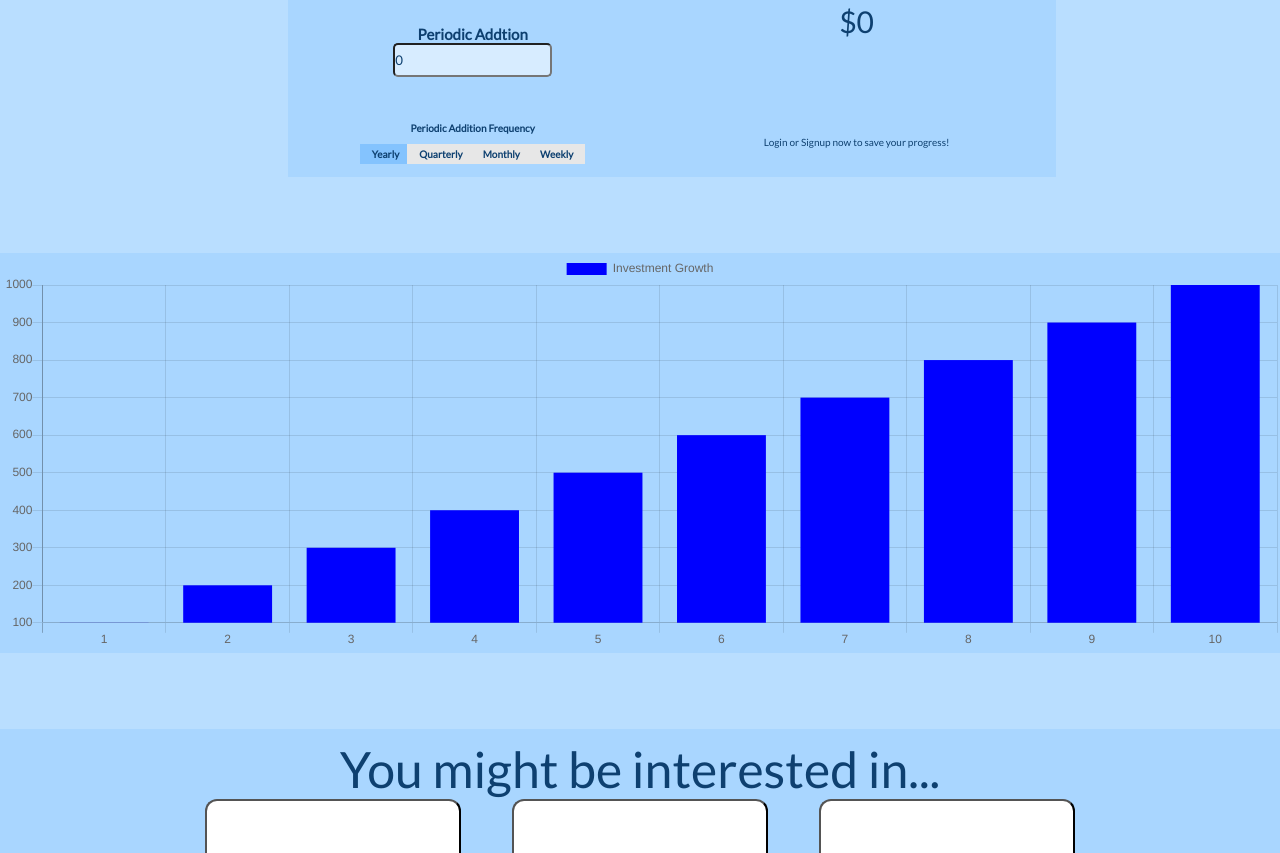
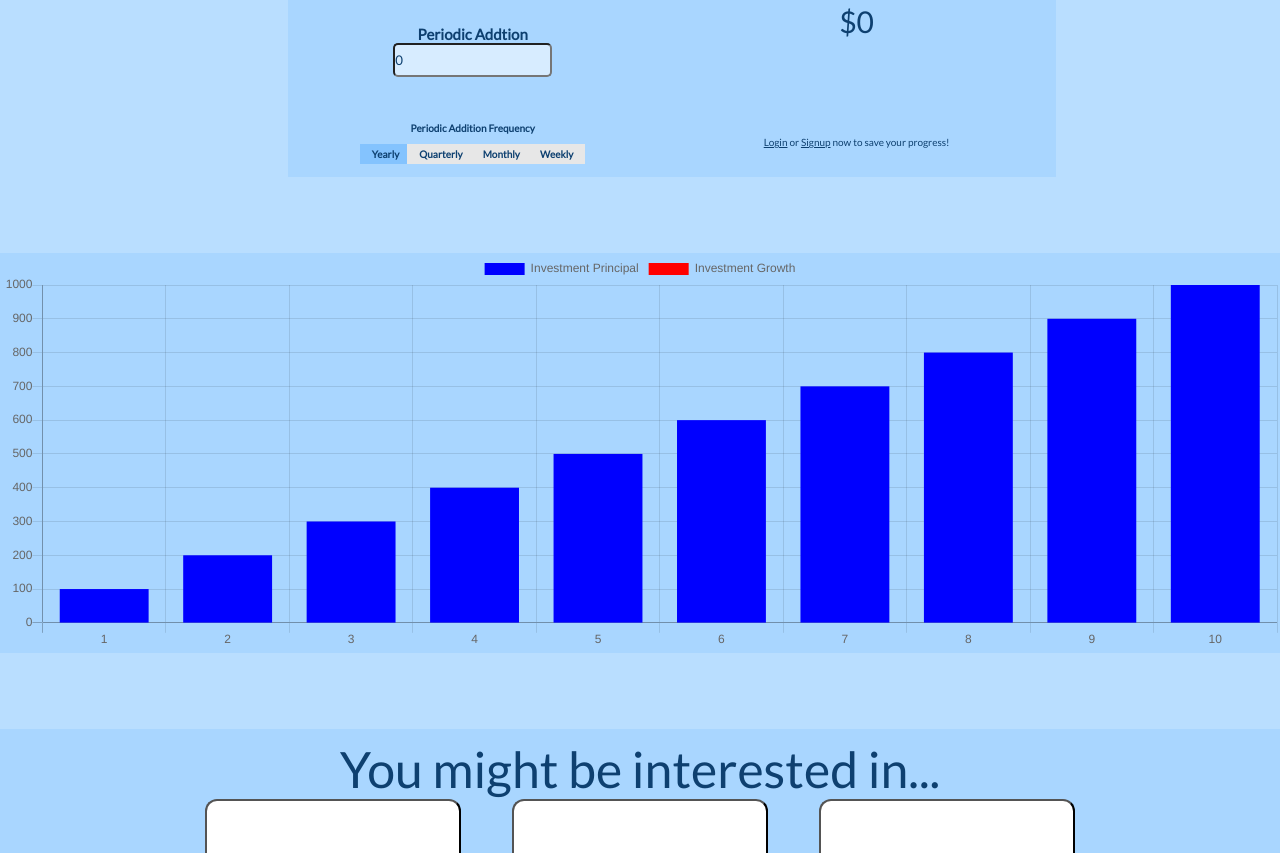
Before and after one commit to limjoobin/bt3103-finbud, a Vue app: page /investment_growth in a window 1280 px wide. Shown: the part 620-1473 px from the top of the page. Built offline with nearby package versions, Linux system fonts and the light colour scheme; no server answers.

Commit message:
Added stack barchart and fixed rounding errors

```diff
--- a/src/components/pages/BudgetCalculatorPage/BudgetPlanning.vue
+++ b/src/components/pages/BudgetCalculatorPage/BudgetPlanning.vue
@@ -45,7 +45,7 @@
                         <label style ="font-size: 8px;">50% on needs, 30% on wants, and socking away 20% to savings.</label>
                     </th>
                     <td>
-                        <p style = "margin: 0px; font-size: 10px;">Login or Signup now to save your progress!</p>
+                        <p style = "margin: 0px; font-size: 10px;"><router-link to = "/">Login</router-link> or <router-link to = "/signup">Signup</router-link> now to save your progress!</p>
                     </td>
                 </tr>
             </table>
--- a/src/components/pages/InvestmentGrowthPage/InvestmentGrowth.vue
+++ b/src/components/pages/InvestmentGrowthPage/InvestmentGrowth.vue
@@ -54,12 +54,12 @@
                         <label for="radio4">Weekly</label>
                     </th>
                     <td>
-                        <p style = "margin: 0px; font-size: 10px;">Login or Signup now to save your progress!</p>
+                        <p style = "margin: 0px; font-size: 10px;"><router-link to = "/">Login</router-link> or <router-link to = "/signup">Signup</router-link> now to save your progress!</p>
                     </td>
                 </tr>
             </table>
             <br><br><br><br>
-            <igchart :data="data" :options="chartOptions"/>
+            <igchart :data="data" :options="chartOptions" :value="principal"/>
         </div>
         <br><br><br><br>
         <p style ="text-align: center; padding-top: 10px;font-size: 50px; color: #0E4070">You might be interested in...</p>
@@ -92,6 +92,7 @@ export default {
             value2: 0,
             value3: 0,
             data: [100,200,300,400,500,600,700,800,900,1000],
+            principal: [],
         }
     },
     methods: {
@@ -106,7 +107,7 @@ export default {
             var total = Number(this.startingBalance);
             var tracker = Number(this.startingBalance);
             var storage = [];
-            storage.push(tracker);
+            //storage.push(tracker);
             for (let i = 0; i < this.Duration; i++) {
                 tracker += Number(this.Pa);
                 storage.push(tracker);
@@ -117,9 +118,10 @@ export default {
                 total += (Number(total)*Number(this.Arr/100));
                 this.data.push(total);
             }
-            this.value1 = this.data.slice(-1)[0];
-            this.value2 =  tracker;
-            this.value3 = this.value1 - this.value2;
+            this.value1 = this.data.slice(-1)[0].toFixed(2);
+            this.value2 =  tracker.toFixed(2);
+            this.value3 = (this.value1 - this.value2).toFixed(2);
+            this.principal = storage;
             //this.value1 = this.startingBalance * (1 + ((this.Arr/100) / 1))**(1*this.Duration);
             //this.value3 = this.value1 - this.startingBalance;
         },
@@ -128,22 +130,23 @@ export default {
             var total = Number(this.startingBalance);
             var tracker = Number(this.startingBalance);
             var storage = [];
-            storage.push(tracker);
+            //storage.push(tracker);
             for (let i = 0; i < this.Duration; i++) {
                 for (let j = 0; j < 4; j++) {
                     tracker += Number(this.Pa);
-                    storage.push(tracker);
                     if (i == 0) {
                         total += total*Number(this.Arr/400);
                     }
                     total += Number(this.Pa);
                     total += (Number(total)*Number(this.Arr/400));
                 }
+                storage.push(tracker);
                 this.data.push(total);
             }
-            this.value1 = this.data.slice(-1)[0];
-            this.value2 =  tracker;
-            this.value3 = this.value1 - this.value2;
+            this.value1 = this.data.slice(-1)[0].toFixed(2);
+            this.value2 =  tracker.toFixed(2);
+            this.value3 = (this.value1 - this.value2).toFixed(2);
+            this.principal = storage;
             //this.value1 = this.startingBalance * (1 + ((this.Arr/100) / 4))**(4*this.Duration);
             //this.value3 = this.value1 - this.startingBalance;
         },
@@ -152,22 +155,22 @@ export default {
             var total = Number(this.startingBalance);
             var tracker = Number(this.startingBalance);
             var storage = [];
-            storage.push(tracker);
             for (let i = 0; i < this.Duration; i++) {
                 for (let j = 0; j < 12; j++) {
                     tracker += Number(this.Pa);
-                    storage.push(tracker);
                     if (i == 0) {
                         total += total*Number(this.Arr/1200);
                     }
                     total += Number(this.Pa);
                     total += (Number(total)*Number(this.Arr/1200));
                 }
+                storage.push(tracker)
                 this.data.push(total);
             }
-            this.value1 = this.data.slice(-1)[0];
-            this.value2 =  tracker;
-            this.value3 = this.value1 - this.value2;
+            this.value1 = this.data.slice(-1)[0].toFixed(2);
+            this.value2 =  tracker.toFixed(2);
+            this.value3 = (this.value1 - this.value2).toFixed(2);
+            this.principal = storage;
             //this.value1 = this.startingBalance * (1 + ((this.Arr/100) / 12))**(12*this.Duration);
             //this.value3 = this.value1 - this.startingBalance;
         },
@@ -176,11 +179,11 @@ export default {
             var total = Number(this.startingBalance);
             var tracker = Number(this.startingBalance);
             var storage = [];
-            storage.push(tracker);
+            //storage.push(tracker);
             for (let i = 0; i < this.Duration; i++) {
                 for (let j = 0; j < 52; j++) {
                     tracker += Number(this.Pa);
-                    storage.push(tracker);
+                    //storage.push(tracker);
                     if (i == 0) {
                         total += total*Number(this.Arr/5200);
                     }
@@ -188,10 +191,12 @@ export default {
                     total += (Number(total)*Number(this.Arr/5200));
                 }
                 this.data.push(total);
+                storage.push(tracker)
             }
-            this.value1 = this.data.slice(-1)[0];
-            this.value2 =  tracker;
-            this.value3 = this.value1 - this.value2;
+            this.value1 = this.data.slice(-1)[0].toFixed(2);
+            this.value2 =  tracker.toFixed(2);
+            this.value3 = (this.value1 - this.value2).toFixed(2);
+            this.principal = storage;
             //this.value1 = this.startingBalance * (1 + ((this.Arr/100) / 52))**(52*this.Duration);
             //this.value3 = this.value1 - this.startingBalance;
         }
@@ -203,20 +208,22 @@ export default {
                 var total = Number(this.startingBalance);
                 var tracker = Number(this.startingBalance);
                 var storage = [];
-                storage.push(tracker);
+                //storage.push(tracker);
                 for (let i = 0; i < this.Duration; i++) {
                     tracker += Number(this.Pa);
-                    storage.push(tracker);
+                    //storage.push(tracker);
                     if (i == 0) {
                         total += total*Number(this.Arr/100);
                     }
                     total += Number(this.Pa);
                     total += (Number(total)*Number(this.Arr/100));
                     this.data.push(total);
+                    storage.push(tracker);
                 }
-                this.value1 = this.data.slice(-1)[0];
-                this.value2 =  tracker;
-                this.value3 = this.value1 - this.value2;
+                this.value1 = this.data.slice(-1)[0].toFixed(2);
+                this.value2 =  tracker.toFixed(2);
+                this.value3 = (this.value1 - this.value2).toFixed(2);
+                this.principal = storage;
             }
         },
         startingBalance: function() {
@@ -225,20 +232,22 @@ export default {
                 var total = Number(this.startingBalance);
                 var tracker = Number(this.startingBalance);
                 var storage = [];
-                storage.push(tracker);
+                //storage.push(tracker);
                 for (let i = 0; i < this.Duration; i++) {
                     tracker += Number(this.Pa);
-                    storage.push(tracker);
+                    //storage.push(tracker);
                     if (i == 0) {
                         total += total*Number(this.Arr/100);
                     }
                     total += Number(this.Pa);
                     total += (Number(total)*Number(this.Arr/100));
                     this.data.push(total);
+                    storage.push(tracker);
                 }
-                this.value1 = this.data.slice(-1)[0];
-                this.value2 =  tracker;
-                this.value3 = this.value1 - this.value2;
+                this.value1 = this.data.slice(-1)[0].toFixed(2);
+                this.value2 =  tracker.toFixed(2);
+                this.value3 = (this.value1 - this.value2).toFixed(2);
+                this.principal = storage;
             }
         },
         Arr: function() {
@@ -247,20 +256,22 @@ export default {
                 var total = Number(this.startingBalance);
                 var tracker = Number(this.startingBalance);
                 var storage = [];
-                storage.push(tracker);
+                //storage.push(tracker);
                 for (let i = 0; i < this.Duration; i++) {
                     tracker += Number(this.Pa);
-                    storage.push(tracker);
+                    //storage.push(tracker);
                     if (i == 0) {
                         total += total*Number(this.Arr/100);
                     }
                     total += Number(this.Pa);
                     total += (Number(total)*Number(this.Arr/100));
                     this.data.push(total);
+                    storage.push(tracker);
                 }
-                this.value1 = this.data.slice(-1)[0];
-                this.value2 =  tracker;
-                this.value3 = this.value1 - this.value2;
+                this.value1 = this.data.slice(-1)[0].toFixed(2);
+                this.value2 =  tracker.toFixed(2);
+                this.value3 = (this.value1 - this.value2).toFixed(2);
+                this.principal = storage;
             }
         },
         Duration: function() {
@@ -269,20 +280,22 @@ export default {
                 var total = Number(this.startingBalance);
                 var tracker = Number(this.startingBalance);
                 var storage = [];
-                storage.push(tracker);
+                //storage.push(tracker);
                 for (let i = 0; i < this.Duration; i++) {
                     tracker += Number(this.Pa);
-                    storage.push(tracker);
+                    //storage.push(tracker);
                     if (i == 0) {
                         total += total*Number(this.Arr/100);
                     }
                     total += Number(this.Pa);
                     total += (Number(total)*Number(this.Arr/100));
                     this.data.push(total);
+                    storage.push(tracker);
                 }
-                this.value1 = this.data.slice(-1)[0];
-                this.value2 =  tracker;
-                this.value3 = this.value1 - this.value2;
+                this.value1 = this.data.slice(-1)[0].toFixed(2);
+                this.value2 =  tracker.toFixed(2);
+                this.value3 = (this.value1 - this.value2).toFixed(2);
+                this.principal = storage;
             }
         },
 
```
Also changed, not shown: src/components/charts/IGChart.js (+24 -5 lines).
